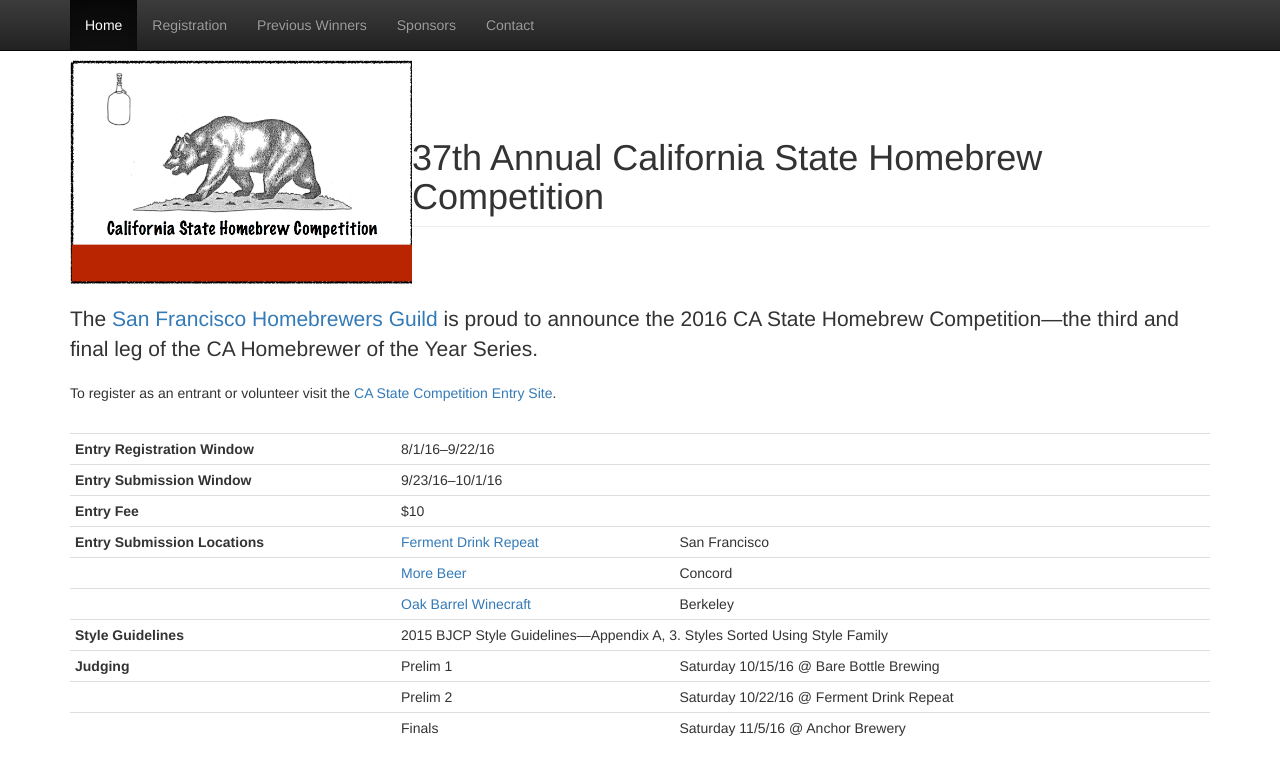
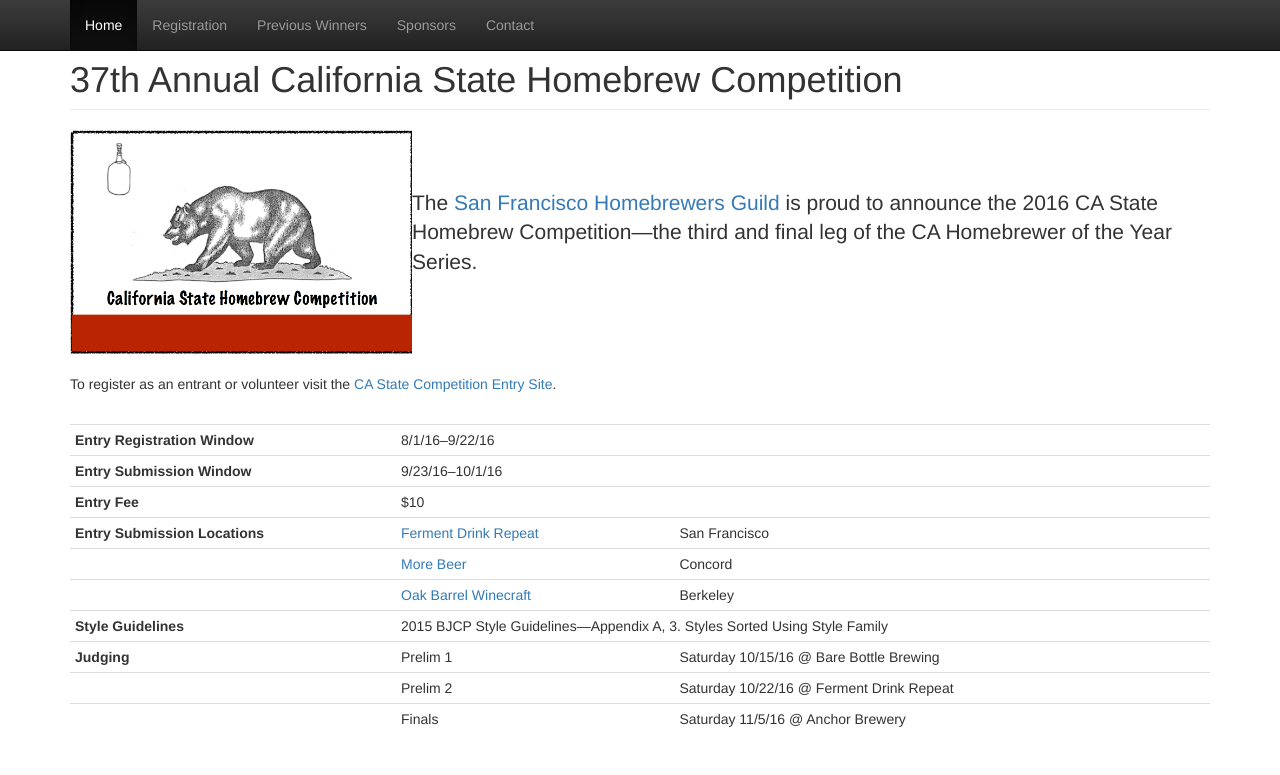
Before and after one commit to castatebrewcomp/castatebrewcomp.github.io, a Jekyll site: the page built from index.html, in a window 1280 px wide. Shown: the top 775 px of the page. Built offline with Jekyll 4.4.1, drawn with Linux system fonts in a browser that asks for light colours.

```diff
--- a/index.html
+++ b/index.html
@@ -3,25 +3,22 @@
 title: Home
 ---
 
-<br/>
-
 <div class="container">
 
-  <br/>
-  <table cellspacing="5" cellpadding="5">
+  <h1 class="page-header">37th Annual California State Homebrew Competition</h1>
+  <table cellspacing="10">
     <tbody>
       <tr>
         <td width="30%"><img class="img-responsive" src="/images/stcomp.jpg"/></td>
-        <td><h1 class="page-header">37th Annual California State Homebrew Competition</h1></td>
-      </tr>
-    </tbody>
-  </table>
+        <td><p class="lead">
+          The <a href="http://www.sfhomebrewersguild.com/">San Francisco Homebrewers Guild</a> is proud to announce the 2016 CA State Homebrew Competition&mdash;the third and final leg of the CA Homebrewer of the Year Series. <!--This year’s Best of Show winner will have the opportunity to brew their winning recipe with ? --></p></td>
+        </tr>
+      </tbody>
+    </table>
 
-  <br/>
+    <br/>
 
-  <p class="lead">
 
-    The <a href="http://www.sfhomebrewersguild.com/">San Francisco Homebrewers Guild</a> is proud to announce the 2016 CA State Homebrew Competition&mdash;the third and final leg of the CA Homebrewer of the Year Series. <!--This year’s Best of Show winner will have the opportunity to brew their winning recipe with ? --></p>
     <p>
       To register as an entrant or volunteer visit the <a href="http://castate.brewcompetition.com">CA State Competition Entry Site</a>.
     </p>
```
